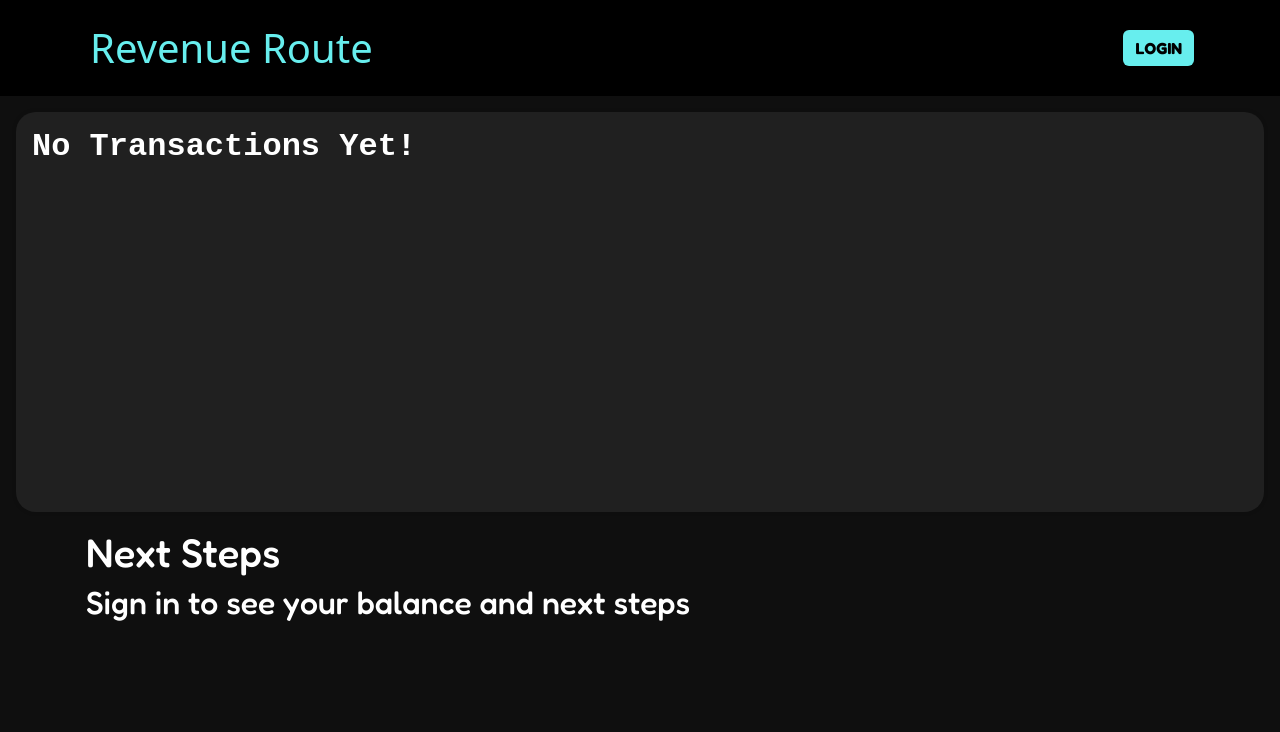
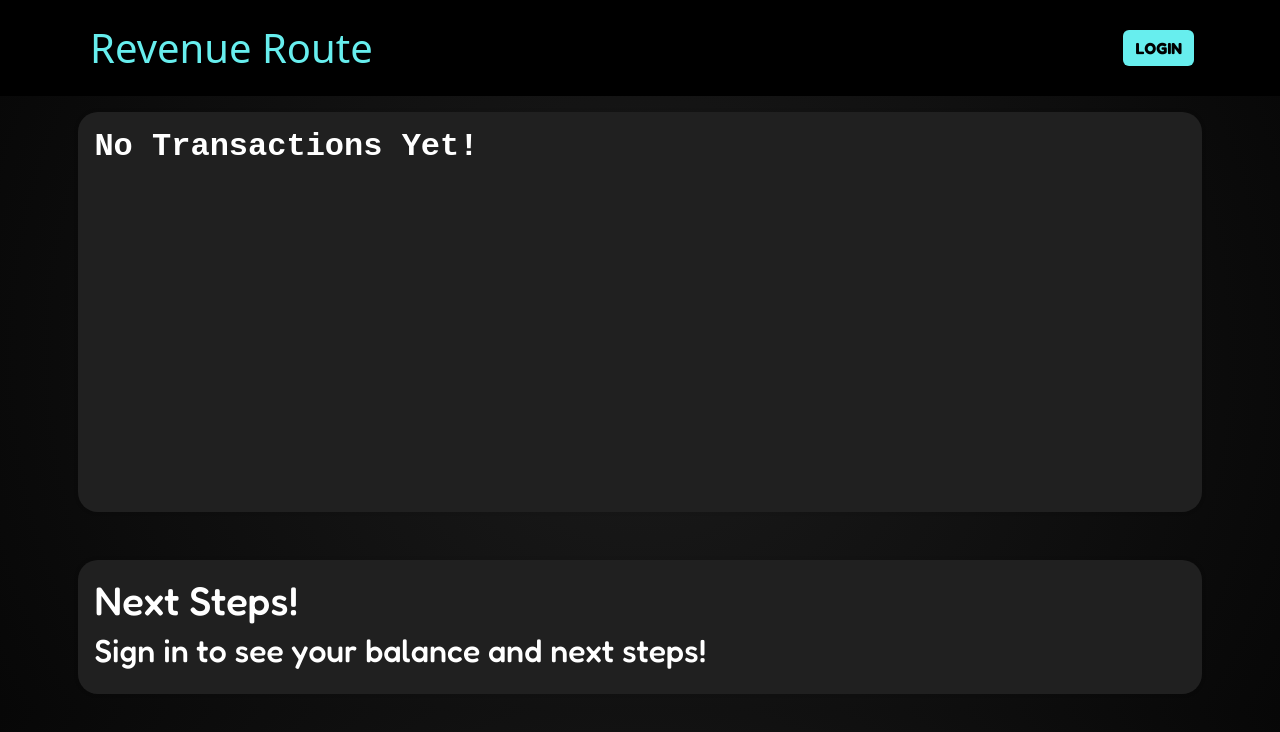
Before and after one commit to RashmitShrestha/revenue-route, a Next.js app: page / in a window 1280 px wide. Shown: the top 732 px of the page. Built offline with nearby package versions, Linux system fonts and the light colour scheme; a web font is replaced by a local one.

Commit message:
css finishing touches

```diff
--- a/app/globals.css
+++ b/app/globals.css
@@ -8,12 +8,27 @@
 }
 
 .bodyClass {
-  background-color: rgb(15, 15, 15);
-
+  background: radial-gradient(circle, #1b1b1b, #070707);
   font-family: "Fredoka", sans-serif;
   color: white; /* You can adjust this as needed */
+
+     /* add scroll bar custom too */
+     scrollbar-width: thin;
+     scrollbar-color: #67eeee #202020;
+     scroll-behavior: smooth;
 }
 
+
+::-webkit-scrollbar {
+  width: 12px;
+  background-color: #202020;
+
+}
+
+::-webkit-scrollbar-thumb {
+  background-color: #67eeee;
+  border-radius: 10px;
+}
 
 
 .h1 {
--- a/components/navbar.tsx
+++ b/components/navbar.tsx
@@ -87,11 +87,11 @@ const NavBar: React.FC<AuthProp> = ({ loginProp, logoutProp, addTransc }) => {
                         <IoAddCircleOutline />
                         </Button>
 
-                        <Modal show={show} onHide={handleClose}>
-                            <Modal.Header closeButton>
+                        <Modal show={show} onHide={handleClose} >
+                            <Modal.Header closeButton style={{backgroundColor: "black", color:"white"}}>
                                 <Modal.Title>Modal heading</Modal.Title>
                             </Modal.Header>
-                            <Modal.Body>
+                            <Modal.Body style={{backgroundColor: "black", color:"white"}}>
                                 <Form>
 
                                     <Form.Group className="mb-3" controlId="formBasicEmail">
@@ -117,7 +117,7 @@ const NavBar: React.FC<AuthProp> = ({ loginProp, logoutProp, addTransc }) => {
                                 </Form>
 
                             </Modal.Body>
-                            <Modal.Footer>
+                            <Modal.Footer style={{backgroundColor: "black", color:"white"}}>
                                 <Button variant="secondary" onClick={handleClose}>
                                     Close
                                 </Button>
--- a/components/nextsteps.tsx
+++ b/components/nextsteps.tsx
@@ -8,6 +8,8 @@ import React, { useEffect } from "react";
 import { useState } from "react";
 
 import CompCharts from './compChart';
+
+import '../css/ns.css';
 
 interface Props {
     totalSum: number;
@@ -52,16 +54,22 @@ export default function NextSteps({ totalSum, userInfo }: Props) {
     }
         , [totalSum]);
     return (
-        <Container className="p-3">
+        <Container className="p-3 mt-5" id="nextCont">
 
             {userInfo ?
                 <div>
-                    <h1>Next Steps</h1>
-                    <h3>Current Balance: ${totalSum}</h3>
+                    <h1>Next Steps!</h1>
+                    <center>
+                    <h3 style={{fontSize:"50px", fontWeight:"bolder", margin:"50px 10px"}}>Current Balance: <b style={{color: "#67eeee"}}> {totalSum > 0 ? '$' : '-$'}{Math.abs(totalSum)}</b></h3>
+
+                    </center>
                     <h4>{totalSum > 0 ? "You have a positive balance! Press the button below to find some companies to invest in!" : "You have a negative balance, be mindful of what you spend and consider getting a loan, good luck!"}</h4>
 
+                    {profitShow && (
+                        <Container fluid>
 
-                    <Button onClick={async () => {
+                            <center>
+                            <Button style={{fontSize:"30px",  margin:"30px 0px 70px 0px"}} onClick={async () => {
                                 const tempComp: CompanyDataInterface[] = [];
                                 const companies = handleInvest();
 
@@ -72,21 +80,16 @@ export default function NextSteps({ totalSum, userInfo }: Props) {
 
                                 setCompanyData(tempComp);
                                 setProfitShow(true);
-                                console.log(companyData);
 
-                            }}>Invest</Button>
-                    {profitShow && (
+                            }}>Click to See Some Options!</Button>
+                            </center>
 
-
-                        <Container >
-
-
-
-                            <Row>
+                            <center>
+                            <Row className="mb-5">
                                 {companyData.map((comps: CompanyDataInterface) => (
                                     <Col md="4" key={comps.companyName}>
-                                        <Card style={{ width: '18rem' }}>
-                                            <Card.Img variant="top" src={comps.image} style={{ height: 'auto', width: "auto" }} />
+                                        <Card style={{ width: '18rem' , backgroundColor: "#ccc"}}>
+                                            <Card.Img variant="top" src={comps.image} style={{ height: 'auto', width: "auto" }} alt={`${comps.companyName} logo`} title={`${comps.companyName} logo`} />
 
                                             <Card.Body>
                                                 <Card.Title>Card Title</Card.Title>
@@ -101,6 +104,8 @@ export default function NextSteps({ totalSum, userInfo }: Props) {
                                     </Col>
                                 ))}
                             </Row>
+                           </center>
+
 
                             <CompCharts stockPrices={companyData} />
                         </Container>
@@ -110,8 +115,8 @@ export default function NextSteps({ totalSum, userInfo }: Props) {
                 :
 
                 <div>
-                    <h1>Next Steps</h1>
-                    <h2>Sign in to see your balance and next steps</h2>
+                    <h1>Next Steps!</h1>
+                    <h2>Sign in to see your balance and next steps!</h2>
                 </div>
             }
         </Container>
--- a/components/translist.tsx
+++ b/components/translist.tsx
@@ -26,7 +26,7 @@ const TransList: React.FC<Props> = ({ transc, delFunc }) => {
 
     return (
         <Container id="transcs" className=" p-3" fluid>
-            <h2 style={{ position: "sticky" , marginBottom:"14px" }}><strong>{transactions.length === 0 ? "No Transactions Yet!" : "List of Transactions:"}</strong></h2>
+            <h2 style={{ position: "sticky" , marginBottom:"40px" }}><strong>{transactions.length === 0 ? "No Transactions Yet!" : "List of Transactions:"}</strong></h2>
             {transactions.map(transaction => (
                 <center key = {transaction.id} >
 
--- /dev/null
+++ b/css/ns.css
@@ -0,0 +1,9 @@
+#nextCont {
+    border-radius: 20px;
+    box-shadow: 0 0 5px rgba(0, 0, 0, 0.1);
+    margin: 0 auto;
+    height: auto;
+    width: 90%;
+    background-color: #202020;
+
+}
--- a/css/transc.css
+++ b/css/transc.css
@@ -7,14 +7,15 @@
     height: 50vh;
     overflow: scroll;
     overflow-x: hidden;
-    width: 100%;
+    width: 90%;
     background-color: #202020;
 
     /* add scroll bar custom too */
     scrollbar-width: thin;
-    scrollbar-color: #67eeee #000;
+    scrollbar-color: #67eeee #202020;
     scroll-behavior: smooth;
 
+    font-size:17px;
 
 }
 
@@ -33,5 +34,4 @@
     padding: 2px;
     vertical-align: baseline;
     width: 100%;
-
 }
```
